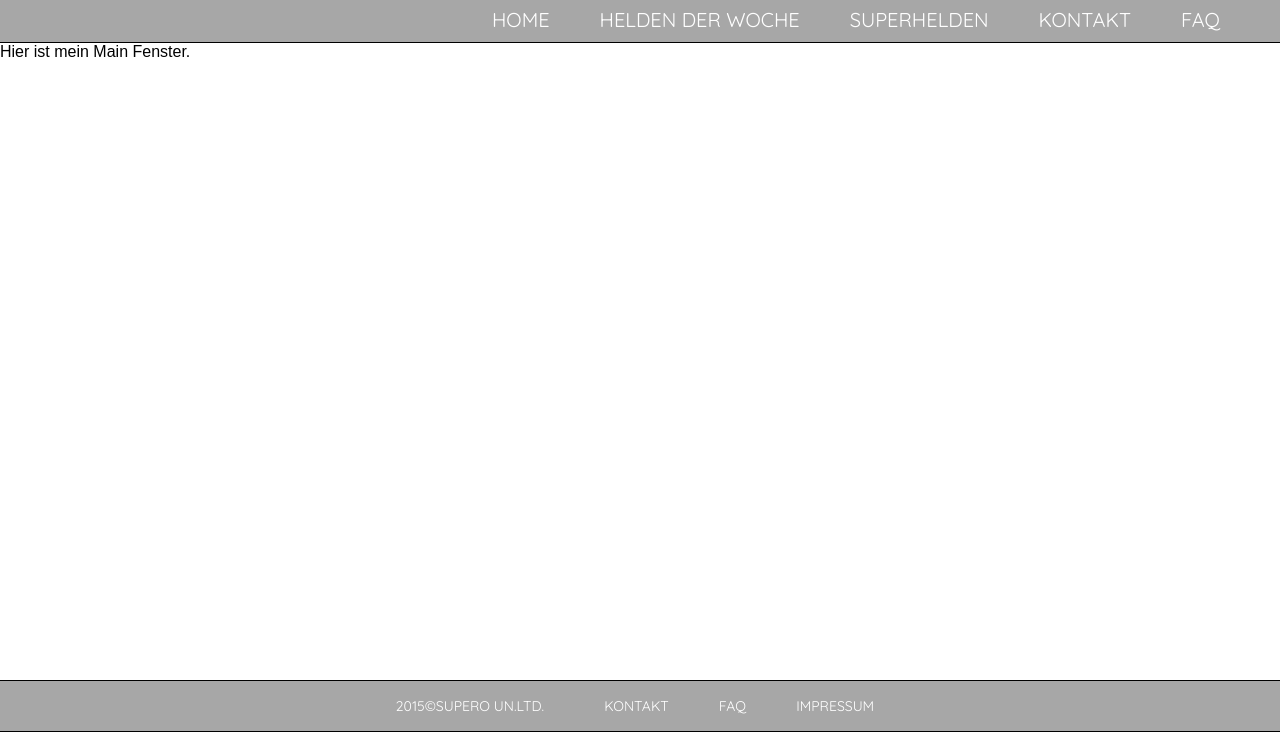
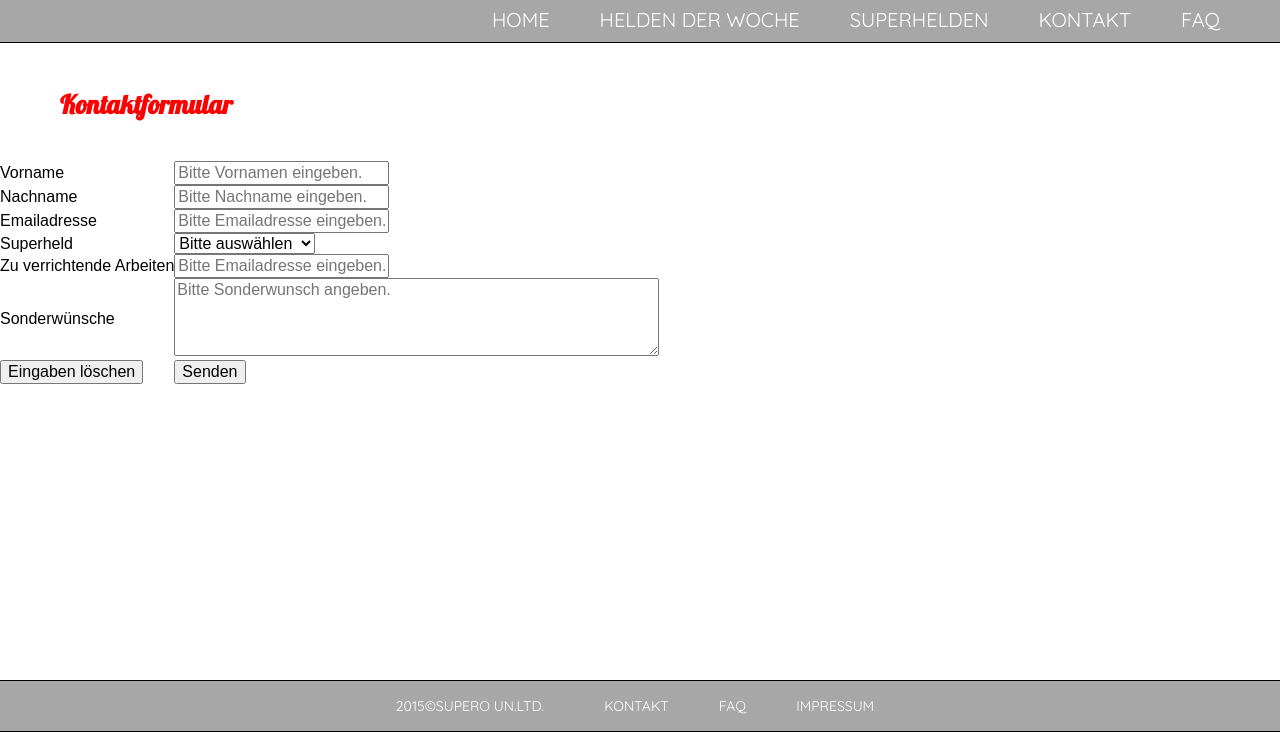
Before and after one commit to noobiba/webtech, a plain HTML site: page Aufgabe_2/contact.html in a window 1280 px wide. Shown: the part 68-800 px from the top of the page. Drawn offline with Linux system fonts and the light colour scheme.

Commit message:
Add contact form (working but without nice formatting).

```diff
--- a/Aufgabe_2/contact.html
+++ b/Aufgabe_2/contact.html
@@ -28,8 +28,66 @@
             <li><a href="faq.html">FAQ</a></li>
         </ul>
     </nav>
-    <main class="hauptfenster">
-    	Hier ist mein Main Fenster.
+    <main class="main">
+        <aside class="sidebar-left">
+        </aside>
+        <h3>Kontaktformular</h3>
+
+        <form>
+            <table class="table">
+                <tr><td><label for="firstname">Vorname</label></td>
+                    <td><input type="text" id="firstname" placeholder="Bitte Vornamen eingeben." required></td>
+                </tr>
+                <tr>
+                    <td><label for="lastname">Nachname</label></td>
+                    <td><input type="text" id="lastname" placeholder="Bitte Nachname eingeben."></td>
+                </tr>
+                <tr>
+                    <td><label for="email">Emailadresse</label></td>
+                    <td><input type="email" id="email" placeholder="Bitte Emailadresse eingeben."></td>
+                </tr>
+                <tr>
+                    <td><label for="which-hero">Superheld</label></td>
+                    <td><select id="which-hero">
+                            <option selected>Bitte auswählen</option>
+                            <option>Aquaman</option>
+                            <option>Batman</option>
+                            <option>Captain America</option>
+                            <option>Cyclops</option>
+                            <option>Deadpool</option>
+                            <option>Hulk</option>
+                            <option>Human Torch</option>
+                            <option>Iceman</option>
+                            <option>Invisible Woman</option>
+                            <option>Ironman</option>
+                            <option>Mister Fantastic</option>
+                            <option>Spiderman</option>
+                            <option>Storm</option>
+                            <option>Superman</option>
+                            <option>The Flash</option>
+                            <option>Thor</option>
+                            <option>Wolverine</option>
+                        </select></td>
+                </tr>
+
+                <tr>
+                    <td><label for="type-of-work">Zu verrichtende Arbeiten</label></td>
+                    <td><input type="text" id="type-of-work" placeholder="Bitte Emailadresse eingeben."></td>
+                </tr>
+                <tr>
+                    <td><label for="special-wish">Sonderwünsche</label></td>
+                    <td><textarea rows="4" cols="50" id="special-wish" placeholder="Bitte Sonderwunsch angeben."></textarea></td>
+                </tr>
+                <tr>
+                    <td><button type="reset">Eingaben löschen</button></td>
+                    <td><button type="submit">Senden</button></td>
+                </tr>
+            </table>
+        </form>
+
+
+        <aside class="sidebar-right">
+        </aside>
     </main>
     <footer class="footer">
         <div class="zentrum footer-navi">
--- a/Aufgabe_2/css/styles.css
+++ b/Aufgabe_2/css/styles.css
@@ -97,7 +97,10 @@ h2 {
   margin-right: 30px;
   padding: 0px;
 }
-
+.table{
+  text-align: left;
+  vertical-align: middle;
+}
 
 /* /////  Navigations  ////  */
 
```
